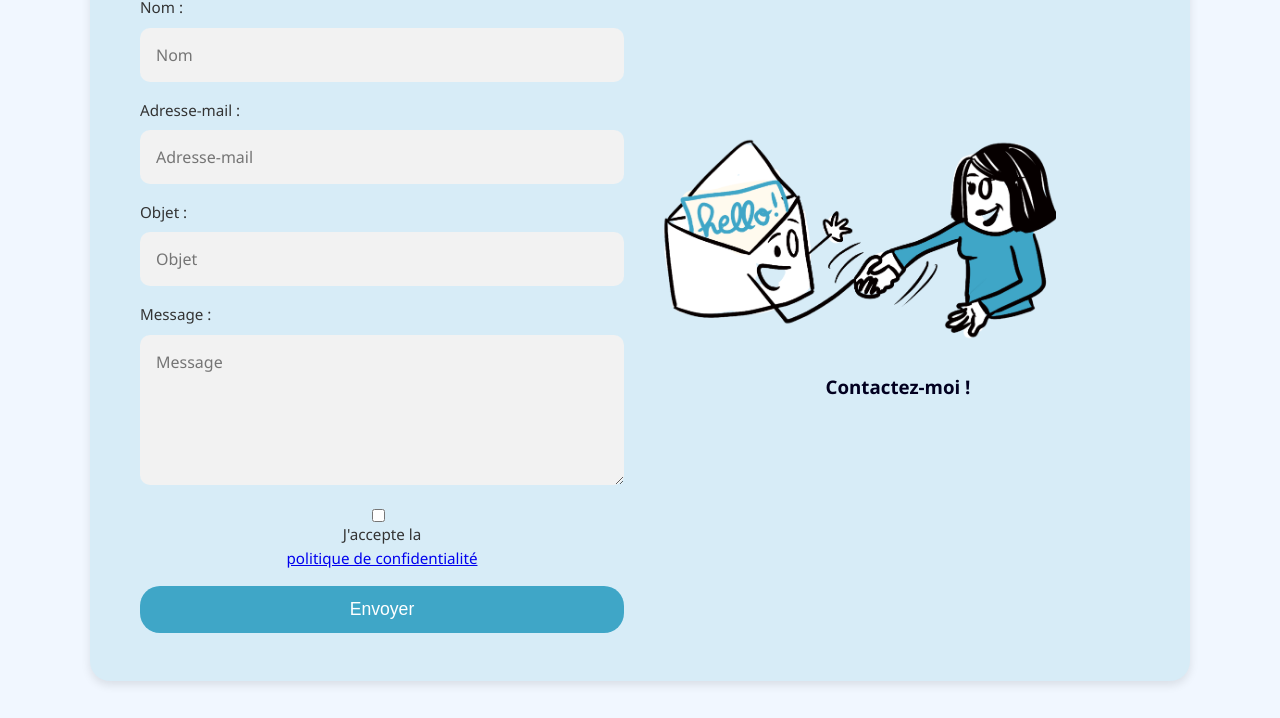
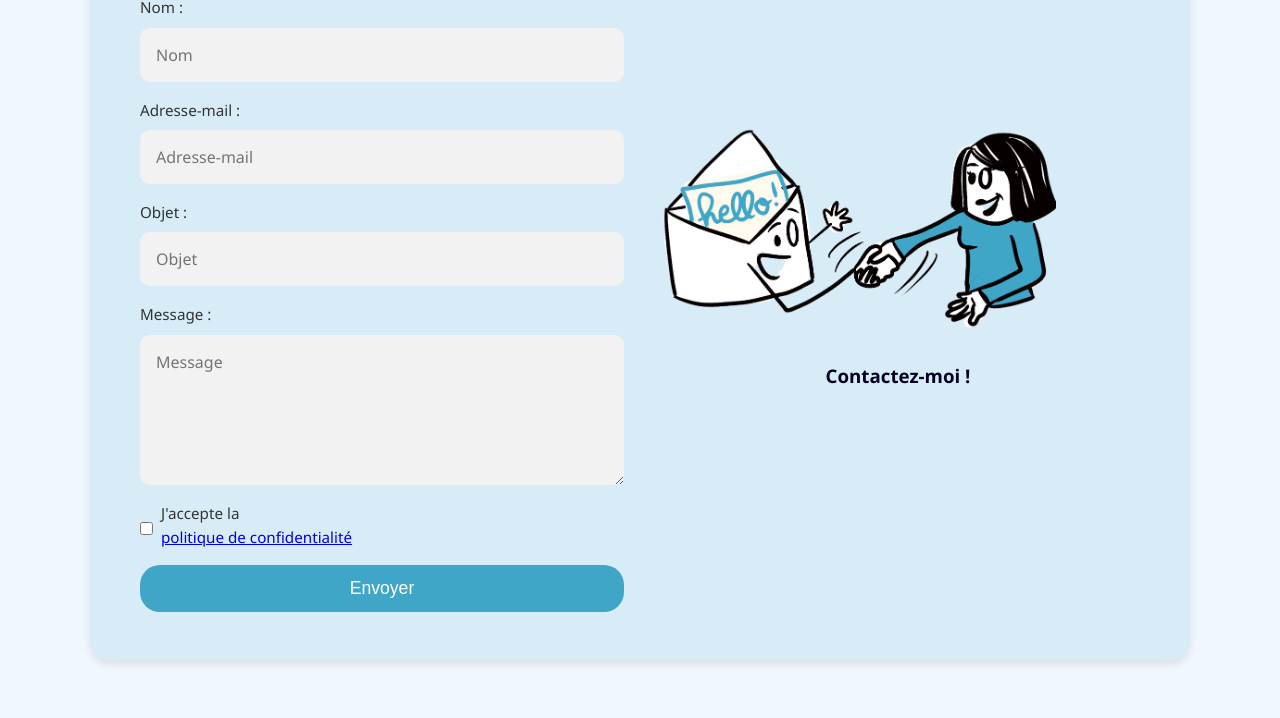
Before and after one commit to Rateur/marie, a plain HTML site: page index.html in a window 1280 px wide. Shown: the part 4532-5250 px from the top of the page. Drawn offline with Linux system fonts and the light colour scheme; a script that the page names is missing.

Commit message:
modif chexbox

```diff
--- a/index.html
+++ b/index.html
@@ -362,10 +362,9 @@ Avec cette approche, vos idées ne restent pas à l’état d’ébauche : elles
           <textarea name="message" placeholder="Message" required></textarea>
         </label>
 
-        <label class="checkbox-container">
-          <input type="checkbox" name="consent" required>
-          J'accepte la <a href="#legal-popup">politique de confidentialité</a>
-        </label>
+      <div class="checkbox-container">
+          <input id="consent" type="checkbox" required><label for="consent">J'accepte la <a href="#legal-popup">politique de confidentialité</a></label>
+      </div>
 
         <button type="submit">Envoyer</button>
       </form>
```
